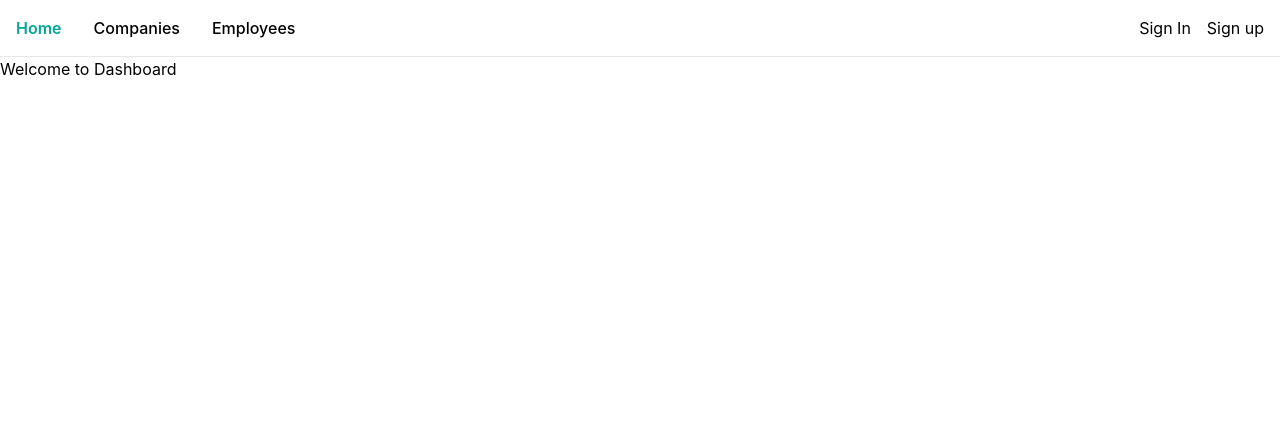
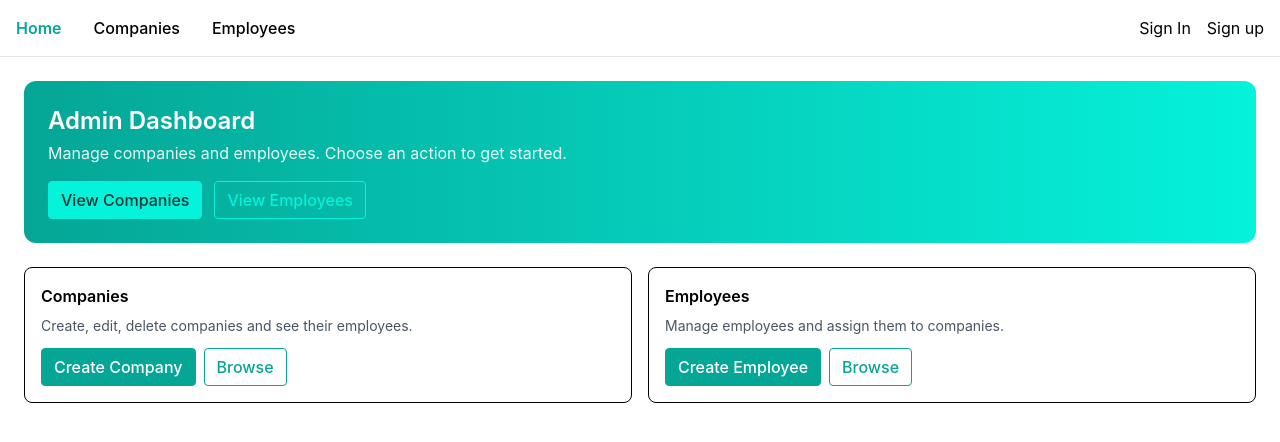
Before and after one commit to Kaung-myat-paing/company-employee-management, a React (Vite) app in the folder frontend/: page / in a window 1280 px wide. Shown: the top 442 px of the page. Built offline with nearby package versions, Linux system fonts and the light colour scheme; no server answers.

Commit message:
Frontend: Implement home page UI with route entry

```diff
--- a/frontend/src/pages/HomePage.jsx
+++ b/frontend/src/pages/HomePage.jsx
@@ -1,7 +1,55 @@
+import { Link } from "react-router-dom";
+
 export default function HomePage() {
   return (
-    <div>
-      <h2>Welcome to Dashboard</h2>
+    <div className="p-6">
+      <section className="rounded-xl text-white p-6 mb-6 bg-gradient-to-r from-[var(--color-secondary)] to-[var(--color-primary)] text-[var(--color-on-primary)]">
+        <h1 className="text-2xl font-semibold">Admin Dashboard</h1>
+        <p className="opacity-90 mt-1">
+          Manage companies and employees. Choose an action to get started.
+        </p>
+        <div className="mt-4 flex gap-3">
+          <Link to="/companies">
+            <button className="btn btn-primary">View Companies</button>
+          </Link>
+          <Link to="/employees">
+            <button className="btn btn-outline-primary">View Employees</button>
+          </Link>
+        </div>
+      </section>
+
+      <section className="grid gap-4 md:grid-cols-2">
+        <div className="border rounded-lg p-4">
+          <h3 className="font-semibold mb-2">Companies</h3>
+          <p className="text-sm text-gray-600 mb-3">
+            Create, edit, delete companies and see their employees.
+          </p>
+          <div className="flex gap-2">
+            <Link to="/companies/new">
+              <button className="btn btn-secondary">Create Company</button>
+            </Link>
+            <Link to="/companies">
+              <button className="btn btn-outline-secondary">Browse</button>
+            </Link>
+          </div>
+        </div>
+
+        <div className="border rounded-lg p-4">
+          <h3 className="font-semibold mb-2">Employees</h3>
+          <p className="text-sm text-gray-600 mb-3">
+            Manage employees and assign them to companies.
+          </p>
+          <div className="flex gap-2">
+            <Link to="/employees/new">
+              <button className="btn btn-secondary">Create Employee</button>
+            </Link>
+
+            <Link to="/employees">
+              <button className="btn btn-outline-secondary">Browse</button>
+            </Link>
+          </div>
+        </div>
+      </section>
     </div>
   );
 }
```
